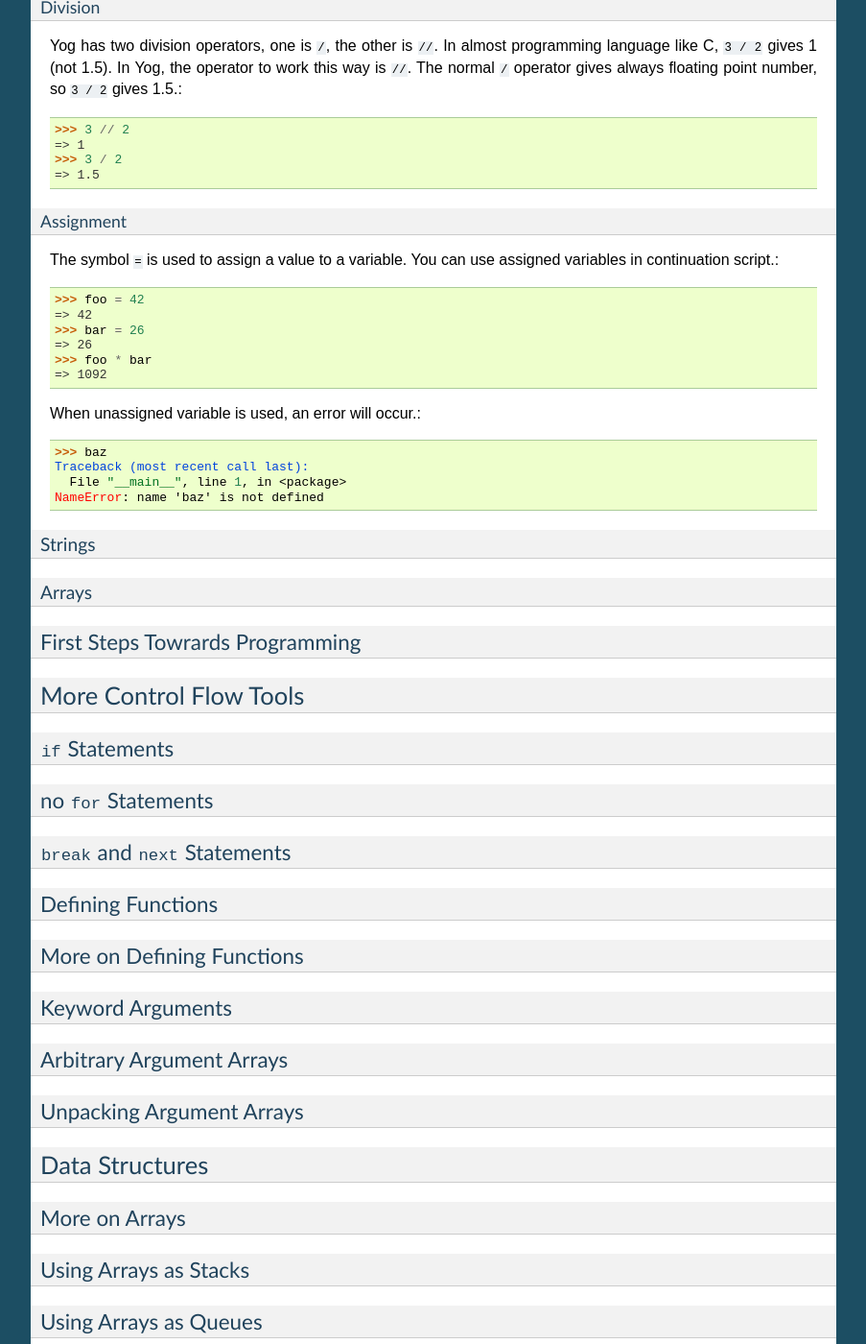
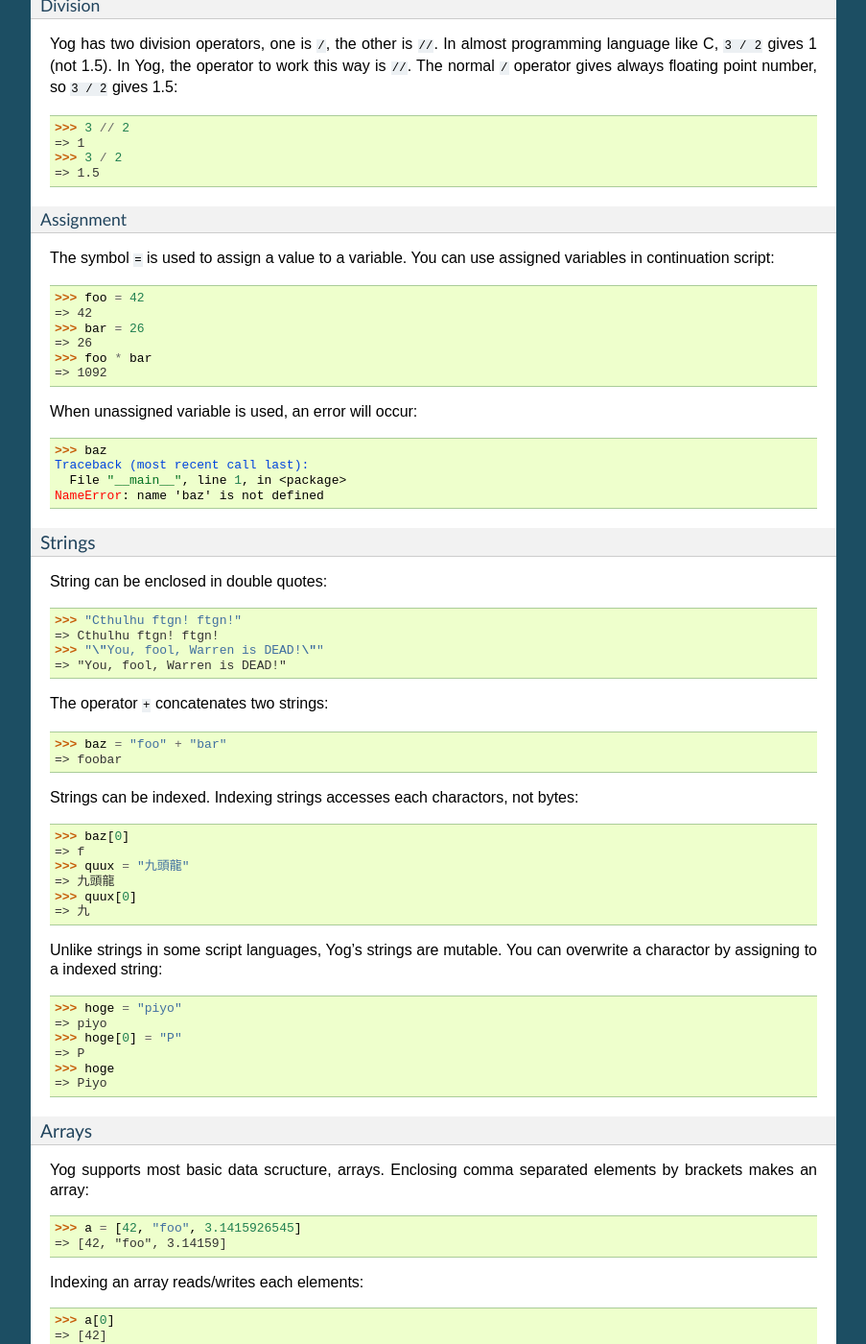
Before and after one commit to SumiTomohiko/Yog, a Sphinx documentation site: the page built from doc/tutorial.rst, in a window 1280 px wide and 1400 px high, scrolled down 2640 px. Shown: the whole window at 96% size, without its empty margins (198-1101 px from the left). Built offline with Sphinx 7.4.7, drawn with Linux system fonts in a browser that asks for light colours; some of the changed text lies outside the part shown.

Commit message:
Wrote arrays.

```diff
--- a/doc/tutorial.rst
+++ b/doc/tutorial.rst
@@ -18,7 +18,7 @@
 
 You can download Yog's source code from http://github.com/SumiTomohiko/Yog/downloads.
 
-The following commands will extract source code, build and install Yog::
+The following commands will extract source code, build and install You::
 
   $ tar xf Yog-0.0.1.tar.gz
   $ cd Yog-0.0.1
@@ -51,7 +51,7 @@
 When you invoke the interpreter without script file name, the interpreter works in *interactive mode*.
 In this mode, the interpreter waits a statement with primary prompt ``>>>``.
 You can give a statement to see the result immediately.
-If a statement is incomplete, the interpreter prompts continuation lines with secondary prompt ``...``::
+If a statement is incomplete, the interpreter prompts continuation lines with secondary prompt ``...`::
 
   $ yog
   >>> if true
@@ -73,11 +73,11 @@
 Executable Yog Scripts
 ======================
 
-You can make scripts directly executable by putting the following line at the head of the file,::
+You can make scripts directly executable by putting the following line at the head of the file::
 
   #!/usr/local/bin/yog
 
-and add execute mode to the file by ``chmod`` command.::
+and add execute mode to the file by ``chmod`` command::
 
   $ chmod +x filename
 
@@ -153,7 +153,7 @@
 Yog has two division operators, one is ``/``, the other is ``//``.
 In almost programming language like C, ``3 / 2`` gives 1 (not 1.5).
 In Yog, the operator to work this way is ``//``.
-The normal ``/`` operator gives always floating point number, so ``3 / 2`` gives 1.5.::
+The normal ``/`` operator gives always floating point number, so ``3 / 2`` gives 1.5::
 
   >>> 3 // 2
   => 1
@@ -164,7 +164,7 @@
 ~~~~~~~~~~
 
 The symbol ``=`` is used to assign a value to a variable.
-You can use assigned variables in continuation script.::
+You can use assigned variables in continuation script::
 
   >>> foo = 42
   => 42
@@ -173,7 +173,7 @@
   >>> foo * bar
   => 1092
 
-When unassigned variable is used, an error will occur.::
+When unassigned variable is used, an error will occur::
 
   >>> baz
   Traceback (most recent call last):
@@ -183,8 +183,72 @@
 Strings
 -------
 
+String can be enclosed in double quotes::
+
+  >>> "Cthulhu ftgn! ftgn!"
+  => Cthulhu ftgn! ftgn!
+  >>> "\"You, fool, Warren is DEAD!\""
+  => "You, fool, Warren is DEAD!"
+
+The operator ``+`` concatenates two strings::
+
+  >>> baz = "foo" + "bar"
+  => foobar
+
+Strings can be indexed.
+Indexing strings accesses each charactors, not bytes::
+
+  >>> baz[0]
+  => f
+  >>> quux = "九頭龍"
+  => 九頭龍
+  >>> quux[0]
+  => 九
+
+Unlike strings in some script languages, Yog's strings are mutable.
+You can overwrite a charactor by assigning to a indexed string::
+
+  >>> hoge = "piyo"
+  => piyo
+  >>> hoge[0] = "P"
+  => P
+  >>> hoge
+  => Piyo
+
 Arrays
 ------
+
+Yog supports most basic data scructure, arrays.
+Enclosing comma separated elements by brackets makes an array::
+
+  >>> a = [42, "foo", 3.1415926545]
+  => [42, "foo", 3.14159]
+
+Indexing an array reads/writes each elements::
+
+  >>> a[0]
+  => [42]
+  >>> a[1] = "bar"
+  => [42, "bar", 3.14159]
+
+Arrays have ``size`` property, it is number of elements in the array::
+
+  >>> a.size
+  => 3
+
+Like strings, arrays can be concatenated by the operator ``+``::
+
+  >>> b = [26, "baz"]
+  => [26, "baz"]
+  >>> c = a + b
+  => [42, "bar", 3.14159, 26, "baz"]
+
+You can remove/append the last element of arrays by ``pop``/``push`` method::
+
+  >>> c.pop()
+  => baz
+  >>> c.push("quux")
+  => [42, "bar", 3.14159, 26, "quux"]
 
 First Steps Towrards Programming
 ================================
```
Also changed, not shown: other parts of doc/tutorial.rst (+2 -3 lines), 4 other files.
